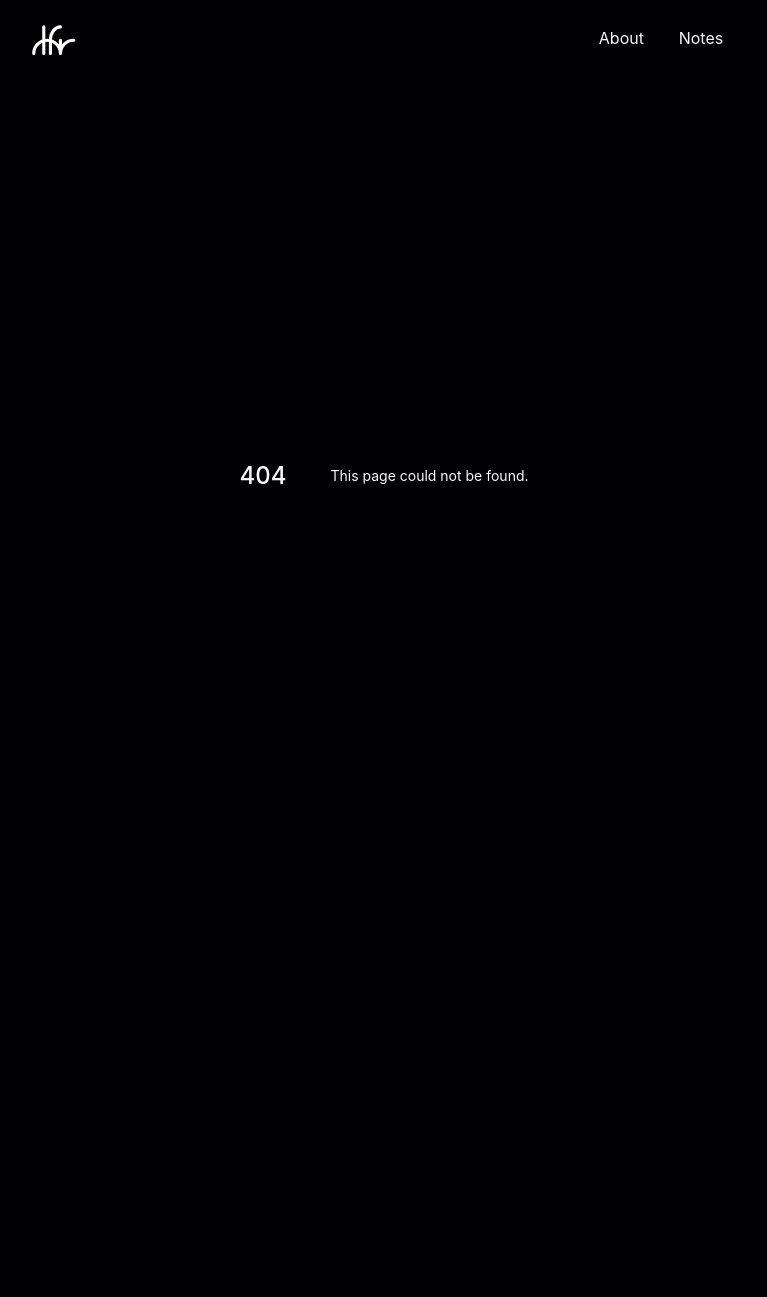
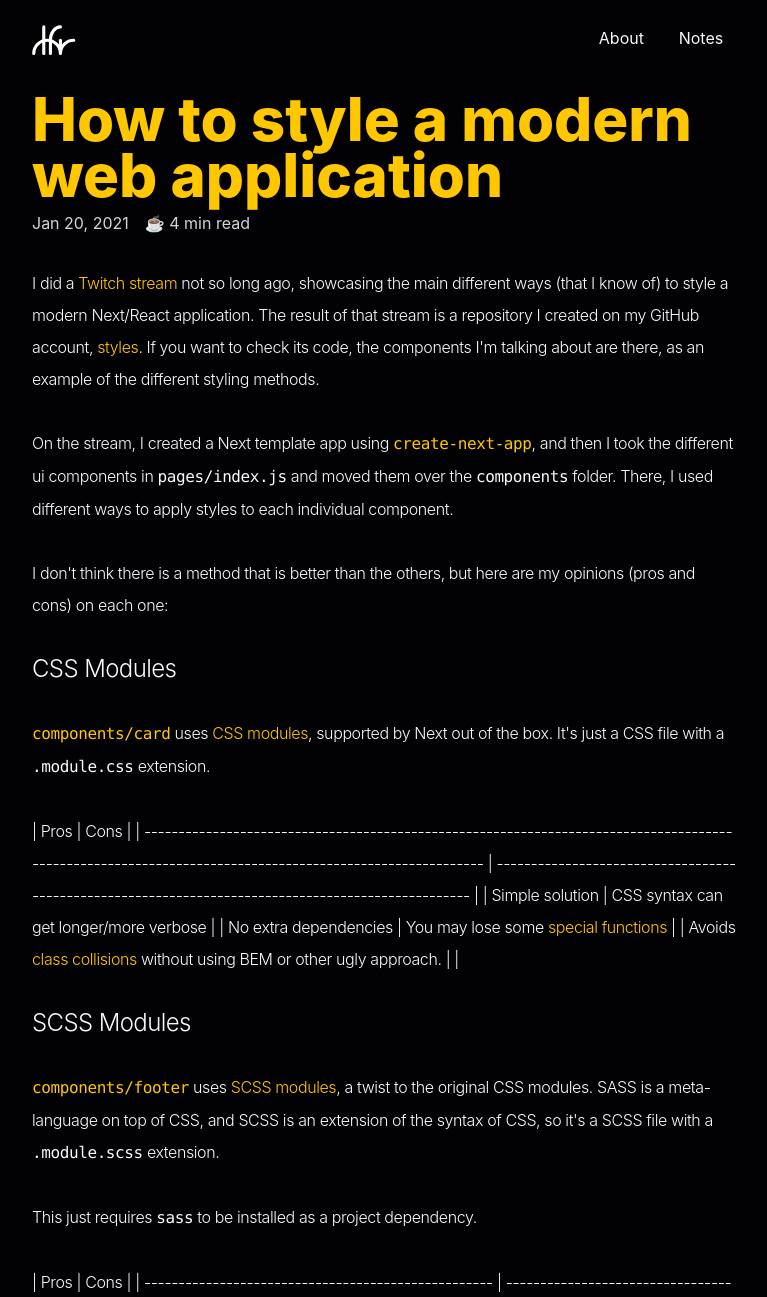
Before and after one commit to dfrico/dfr-web, a Next.js app: page /blog/2021-01-20-styles in a window 1280 px wide. Before the commit this address had no page. Shown: the top 1297 px of the page, without its empty margins (256-1023 px from the left). Before the commit the page ends 875 px from the top, so only its background shows below. Built offline with nearby package versions, Linux system fonts and the light colour scheme; a web font is replaced by a local one.

Commit message:
Styles article and table styles

```diff
--- /dev/null
+++ b/pages/blog/2021-01-20-styles/index.mdx
@@ -0,0 +1,83 @@
+import Link from 'next/link';
+import Image from 'next/image';
+import BlogPost from 'components/post';
+import CSS from './css.jpg';
+
+export const meta = {
+  title: 'How to style a modern web application',
+  description:
+    'Pros and cons of different styling solutions in a React/Next application.',
+  date: 'Jan 20, 2021',
+  readTime: 4,
+  postImg: CSS,
+};
+
+export default ({ children }) => <BlogPost meta={meta}>{children}</BlogPost>;
+
+I did a [Twitch stream](https://www.twitch.tv/blayhem) not so long ago, showcasing the main different ways (that I know of) to style a modern Next/React application. The result of that stream is a repository I created on my GitHub account, [styles](https://github.com/blayhem/styles). If you want to check its code, the components I'm talking about are there, as an example of the different styling methods.
+
+On the stream, I created a Next template app using [`create-next-app`](https://nextjs.org/docs/api-reference/create-next-app), and then I took the different ui components in `pages/index.js` and moved them over the `components` folder. There, I used different ways to apply styles to each individual component.
+
+I don't think there is a method that is better than the others, but here are my opinions (pros and cons) on each one:
+
+## CSS Modules
+
+[`components/card`](https://github.com/blayhem/styles/tree/main/components/card) uses [CSS modules](https://nextjs.org/docs/basic-features/built-in-css-support#adding-component-level-css), supported by Next out of the box. It's just a CSS file with a `.module.css` extension.
+
+| Pros                                                                                                                                                     | Cons                                                                                                |
+| -------------------------------------------------------------------------------------------------------------------------------------------------------- | --------------------------------------------------------------------------------------------------- |
+| Simple solution                                                                                                                                          | CSS syntax can get longer/more verbose                                                              |
+| No extra dependencies                                                                                                                                    | You may lose some [special functions](https://sass-lang.com/documentation/syntax/special-functions) |
+| Avoids [class collisions](https://stackoverflow.com/questions/21828894/how-do-you-avoid-class-name-collisions) without using BEM or other ugly approach. |                                                                                                     |
+
+## SCSS Modules
+
+[`components/footer`](https://github.com/blayhem/styles/tree/main/components/footer) uses [SCSS modules](https://nextjs.org/docs/basic-features/built-in-css-support#sass-support), a twist to the original CSS modules. SASS is a meta-language on top of CSS, and SCSS is an extension of the syntax of CSS, so it's a SCSS file with a `.module.scss` extension.
+
+This just requires `sass` to be installed as a project dependency.
+
+| Pros                                                | Cons                                            |
+| --------------------------------------------------- | ----------------------------------------------- |
+| Still a simple solution                             | Stylesheets are still separated from the code   |
+| Only one (light) dependency, no extra configuration | You may have duplicated code for similar styles |
+| SASS is cleaner and better structured than CSS      |                                                 |
+
+## Tailwind CSS.
+
+[`components/grid`](https://github.com/blayhem/styles/tree/main/components/grid) uses [TailwindCSS](https://tailwindcss.com/).
+
+Tailwind CSS is a so-called "utility-first" CSS framework, which means that every CSS class is a low-level CSS composition. This allows simplification and standardization of UI components, but CSS classes can be quite long (e.g. `"w-32 h-32 md:w-48 md:h-auto md:rounded-none rounded-full mx-auto"`).
+
+| Pros                                                                                                                | Cons                                                                                                                           |
+| ------------------------------------------------------------------------------------------------------------------- | ------------------------------------------------------------------------------------------------------------------------------ |
+| Design system already built for you, with expandability/customization in mind                                       | As the classes can be long, the code can grow exponentially if it's not properly fragmented.                                   |
+| It's fully compatible with other CSS methods, and you can use `@apply` to use Tailwind classes with your own styles | It's not as powerful as other solutions, and you may need to add a lot of classes and/or custom CSS on top for advanced stuff. |
+| All the code and styles live in the (React) component.                                                              |                                                                                                                                |
+
+## Styled components.
+
+[`components/main`](https://github.com/blayhem/styles/tree/main/components/main) uses [styled-components](https://styled-components.com/).
+
+Styled components is a library that uses tagged template literals to style your components, that is, inline CSS in JS. You can see there's only one file for the component, for the presentational component and its style.
+
+| Pros                                                                         | Cons                                                                                                                                                    |
+| ---------------------------------------------------------------------------- | ------------------------------------------------------------------------------------------------------------------------------------------------------- |
+| JS and CSS live together, simple/cleaner file(s)                             | Again, mixing all together adds lines of code and complexity. You can solve this by still separating the styles in a separate js file.                  |
+| You can have access to props in the CSS properties, and create complex logic | Sometimes code editors don't highlight the syntax of CSS-in-JS or CSS inside a template string, as the file doesn't have a .css (or similar) extension. |
+
+This is all my very limited and personal opinion with all the different solutions I tried so far in React and Nextjs applications. Please clone the repo, check the components, and try for yourself! You can let me know your thoughts [on Twitter](https://twitter.com/blayhem).
+
+<div>
+  <a
+    href="https://github.com/blayhem/styles"
+    target="_blank"
+    rel="noopener noreferrer"
+  >
+    <img
+      className="mx-auto"
+      src="https://github-readme-stats.vercel.app/api/pin/?username=blayhem&repo=styles&bg_color=000000&text_color=fafafa&title_color=FFC700&icon_color=FFC700"
+      alt="styles"
+    />
+  </a>
+</div>
+<br />
--- a/styles/base.css
+++ b/styles/base.css
@@ -26,6 +26,12 @@
   h2 {
     @apply text-2xl;
     @apply mb-8;
+  }
+
+  article th,
+  article td {
+    @apply px-2 py-1;
+    @apply border-white border-2 border-solid;
   }
 
   /* Hover underline */
```
Also changed, not shown: pages/blog/2021-01-20-styles/css.jpg (added).
